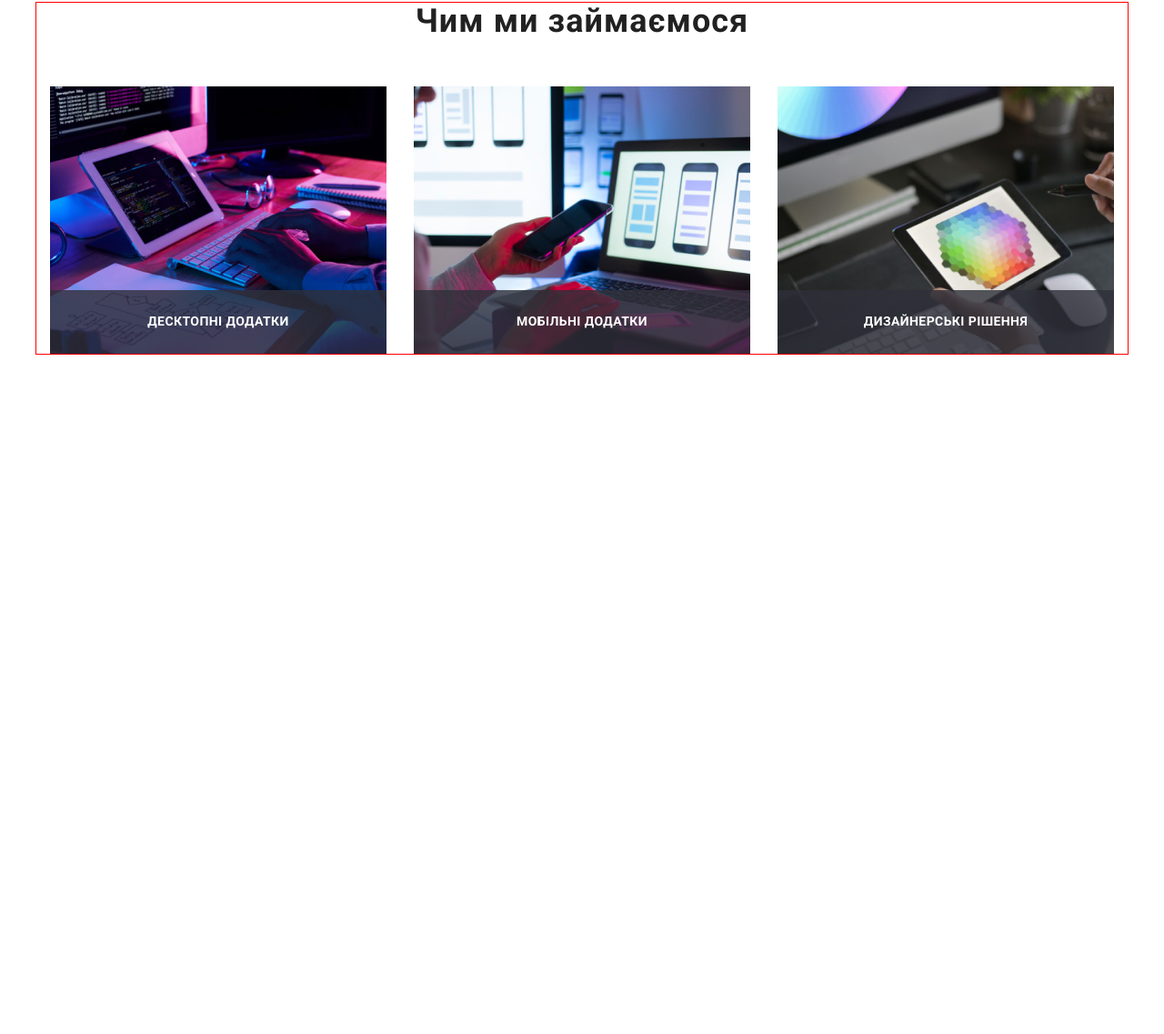
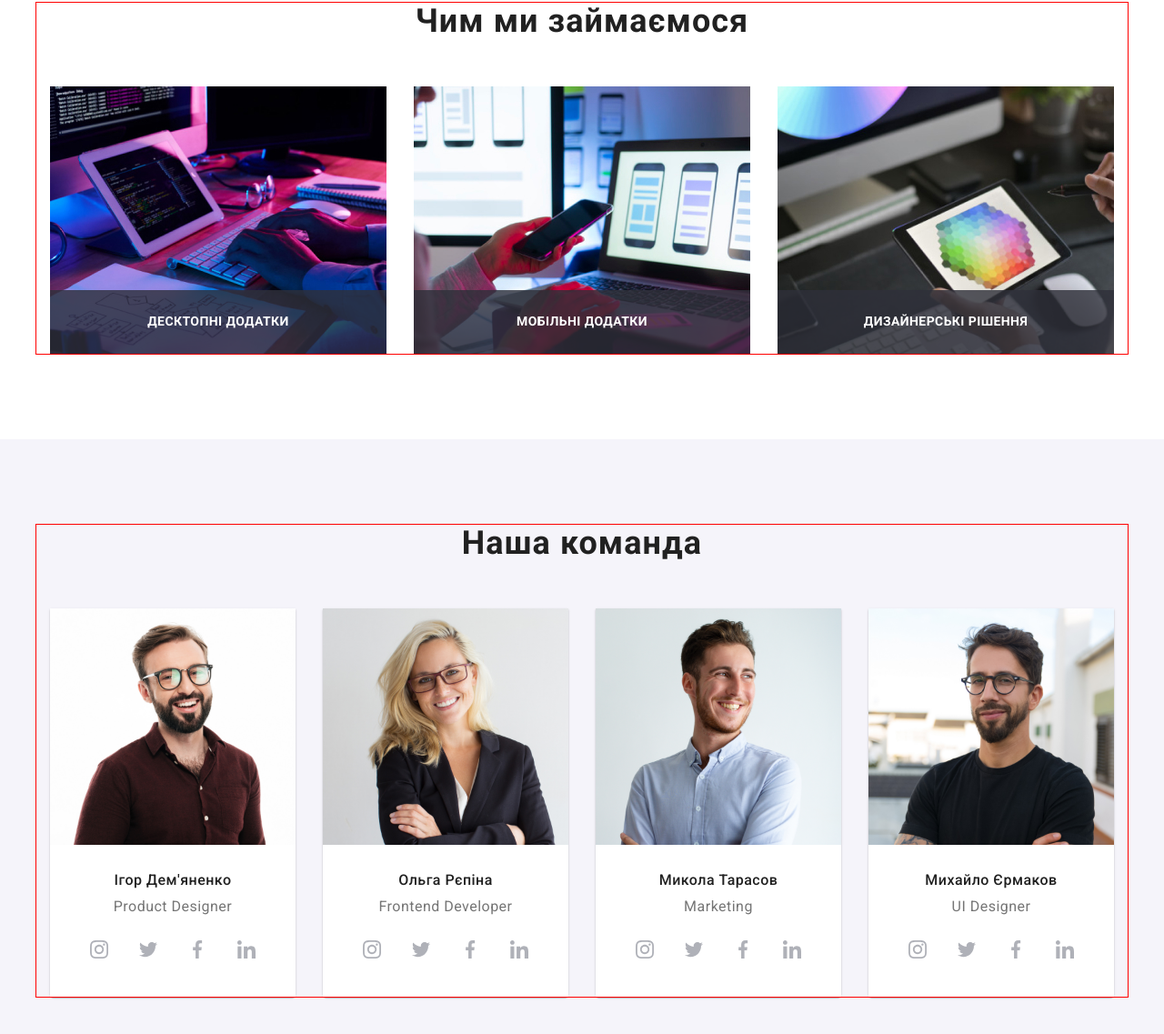
Before and after one commit to Horbunov-Yurii/adaptive_FE_1Y_19_22_06_24, a plain HTML site: page index.html in a window 1280 px wide. Shown: the part 1119-2256 px from the top of the page at 91% size. Before the commit the page ends 1602 px from the top, so only its background shows below. Drawn offline with nearby package versions, Linux system fonts and the light colour scheme.

Commit message:
adaptive for team section

```diff
--- a/index.html
+++ b/index.html
@@ -120,7 +120,7 @@
           </ul>
         </div>
       </section>
-      <!-- <section class="team">
+      <section class="team">
         <div class="container">
           <h2 class="team__title">Наша команда</h2>
           <ul class="team__list">
@@ -274,7 +274,7 @@
             </li>
           </ul>
         </div>
-      </section> -->
+      </section>
       <!-- <section class="client">
         <div class="container">
           <h2 class="client__title">Постійні клієнти</h2>
--- a/scss/sections/_team.scss
+++ b/scss/sections/_team.scss
@@ -1,29 +1,55 @@
 .team {
-  padding-top: 94px;
-  padding-bottom: 94px;
+  padding-top: 60px;
+  padding-bottom: 60px;
   text-align: center;
   background-color: $team-background;
+
+  @media screen and (min-width: 1200px) {
+    padding-top: 94px;
+    padding-bottom: 94px;
+  }
 
   &__title {
     color: $text-color;
     text-align: center;
-    font-size: 36px;
     font-weight: 700;
-    line-height: 1.16;
-    letter-spacing: 1.08px;
-    margin-bottom: 50px;
+    margin-bottom: 30px;
+    font-size: 28px;
+    line-height: 1.178571429;
+    letter-spacing: 0.84px;
+
+    @media screen and (min-width: 1200px) {
+      margin-bottom: 50px;
+      line-height: 1.16;
+      letter-spacing: 1.08px;
+      font-size: 36px;
+    }
   }
 
   &__list {
     display: flex;
     gap: 30px;
+    flex-wrap: wrap;
   }
 
   &__item {
-    flex-basis: calc((100% - 90px) / 4);
+    flex-basis: 100%;
     border-radius: 0px 0px 4px 4px;
     box-shadow: 0px 1px 3px 0px rgba(0, 0, 0, 0.12),
       0px 1px 1px 0px rgba(0, 0, 0, 0.14), 0px 2px 1px 0px rgba(0, 0, 0, 0.2);
+
+
+      @media screen and (min-width: 480px) {
+        flex-basis: calc((100%) / 1);
+      }
+
+      @media screen and (min-width: 768px) {
+        flex-basis: calc((100% - 30px) / 2);
+      }
+
+      @media screen and (min-width: 1200px) {
+        flex-basis: calc((100% - 90px) / 4);
+      }
   }
 
   &__img {
@@ -32,7 +58,12 @@
 
   &__wrap {
     padding-top: 30px;
-    padding-bottom: 30px;
+    padding-bottom: 24px;
+    background: #FFF;
+
+    @media screen and (min-width: 1200px) {
+      padding-bottom: 30px;
+    }
   }
 
   &__name {
```
Also changed, not shown: style/main.css, style/main.min.css, 2 other files.
